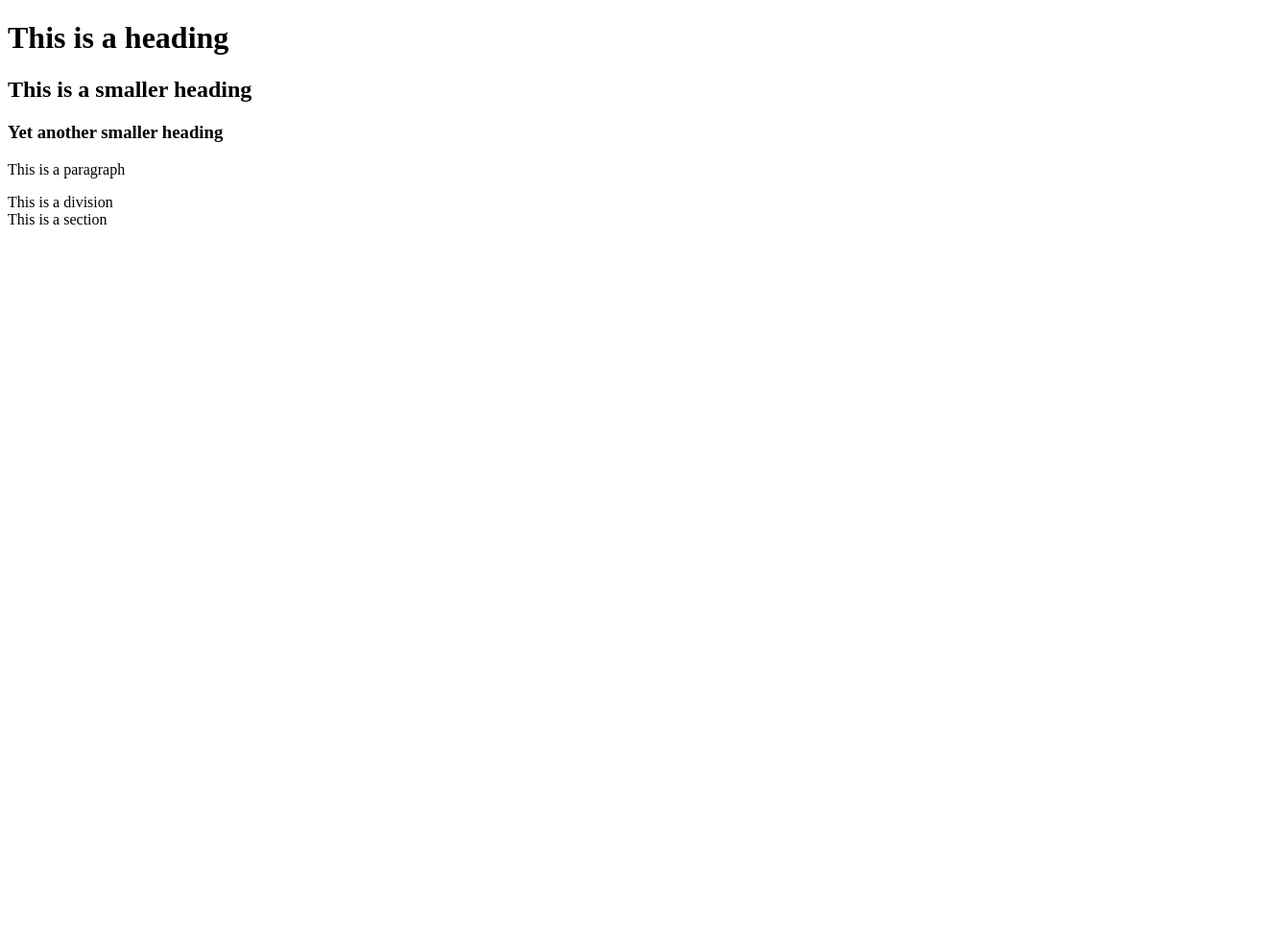
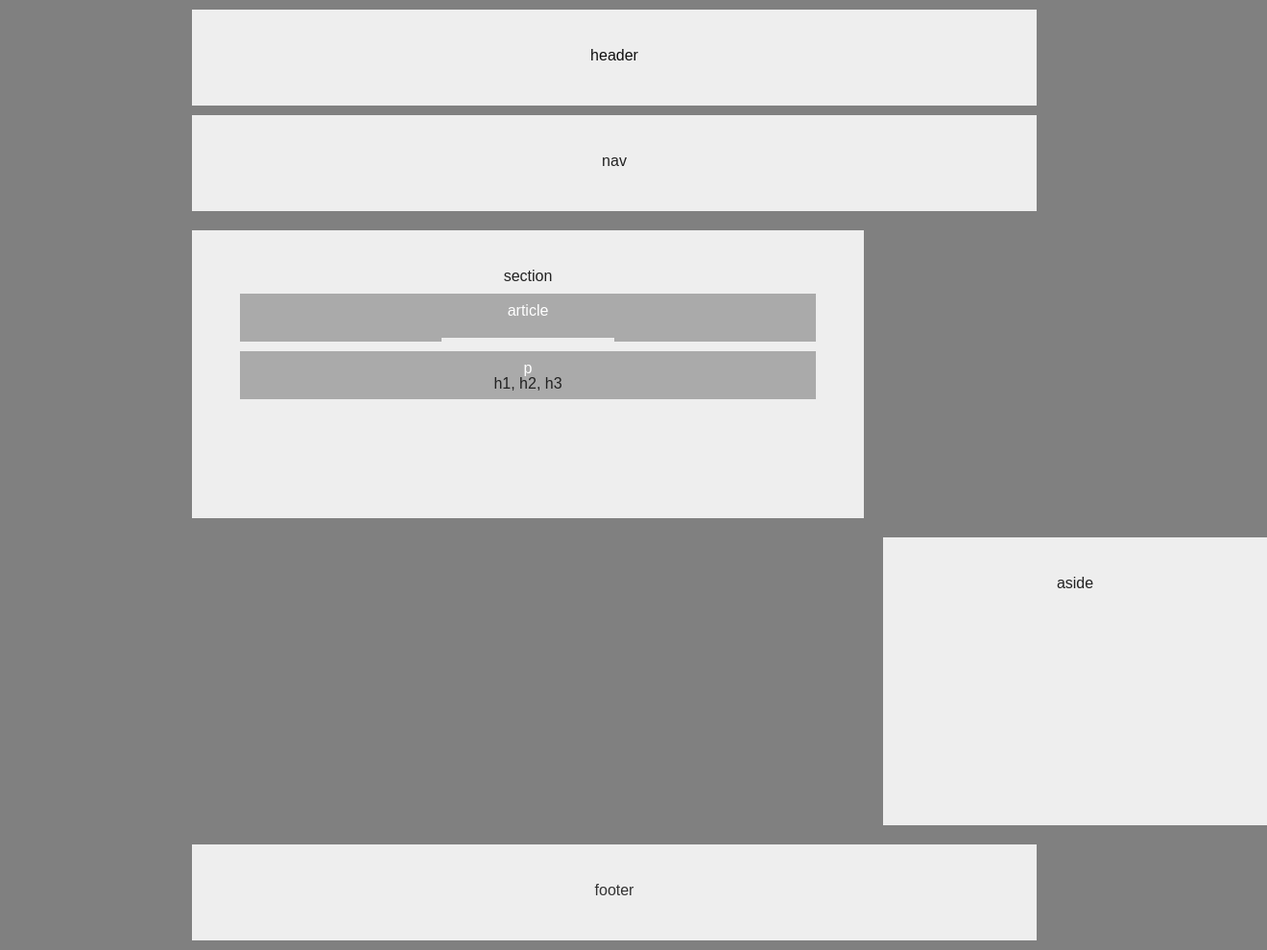
Before and after one commit to shadowthorn69/shadowthorn69.github.io, a plain HTML site: page index.html in a window 1280 px wide. Shown: the whole page at 96% size, 1320 px wide, since content can reach past the window. Before the commit the page ends 800 px from the top, so only its background shows below. Drawn offline with nearby package versions, Linux system fonts and the light colour scheme.

Commit message:
Initial commit

```diff
--- /dev/null
+++ b/floats.css
@@ -0,0 +1,114 @@
+/**
+ * Float Layout Activity
+ **/
+.clear{
+	clear:both;
+}
+
+* {
+	box-sizing: border-box;
+	text-align: center;
+}
+
+body {
+	background-color: gray;
+}
+
+header {
+	padding: 40px;
+	margin-bottom: 10px;
+	margin-right: 200px;
+	margin-top: 10px;
+	margin-left: 200px;
+	color: #111;
+	height: 100px;
+	background: #eee;
+	font-family: "arial", arial, sans-serif;
+	color: dark gray;
+	text-align: center;
+}
+
+nav {
+	padding: 40px;
+	margin-bottom: 10px;
+	margin-right: 200px;
+	margin-top: 10px;
+	margin-left: 200px;
+	color: #222;
+	height: 100px;
+	background: #eee;
+	font-family: "arial", arial, sans-serif;
+	color: dark gray;
+}
+
+section {
+	padding: 40px;
+	width: 700px;
+	margin-top: 20px;
+	margin-bottom: 20px;
+	margin-left: 200px;
+	margin-right: 200px;
+	color: #222;
+	height: 300px;
+	background: #eee;
+	font-family: "arial", arial, sans-serif;
+	color: dark gray;
+}
+
+article {
+	padding: 10px;
+	width: 600px;
+	margin-top: 10px;
+	margin-bottom: 10px;
+	margin-left: 10px;
+	margin-right: 10px;
+	color: #555;
+	height: 50px;
+	background: #aaa;
+	font-family: "arial", arial, sans-serif;
+	color: white;
+}
+
+aside {
+	position: relative;
+	left: 720px;
+	padding: 40px;
+	width: 400px;
+	margin-top: 20px;
+	margin-bottom: 20px;
+	margin-left: 200px;
+  	margin-right: 200px;
+	color: #222;
+	height: 300px;
+	background: #eee;
+	font-family: "arial", arial, sans-serif;
+	color: dark gray;
+}
+
+
+div {
+	padding: 40px;
+	margin-top: 20px;
+	margin-bottom: 20px;
+	margin-left: 200px;
+  	margin-right: 200px;
+	color: #222;
+	height: 100px;
+	background: #eee;
+	font-family: "arial", arial, sans-serif;
+	color: dark gray;
+}
+
+
+footer {
+	padding: 40px;
+	margin-bottom: 10px;
+	margin-right: 200px;
+	margin-top: 10px;
+	margin-left: 200px;
+	color: #333;
+	height: 100px;
+ 	background: #eee;
+ 	font-family: "arial", arial, sans-serif;
+ 	color: dark gray;
+	}
--- a/index.html
+++ b/index.html
@@ -1,22 +1,51 @@
-<!DOCTYPE HTML>
+<!-- STUDENTS: Head to float.css for your assignment -->
 <!DOCTYPE html>
-
-<html>
+<html lang="en-us">
 
 <head>
-
-	<title>Patrick Beach</title>
-
+  <meta charset="UTF-8">
+  <title>Floats</title>
+  <link rel="stylesheet" type="text/css" href="https://cdnjs.cloudflare.com/ajax/libs/meyer-reset/2.0/reset.css">
+  <link rel="stylesheet" type="text/css" href="floats.css">
 </head>
 
 <body>
 
-	<h1>This is a heading</h1>
-	<h2>This is a smaller heading</h2>
-	<h3>Yet another smaller heading</h3>
-	<p>This is a paragraph</p>
-	<div>This is a division</div>
-	<section>This is a section</section>
+  <header>
+    header
+  </header>
+
+
+  <nav id = "nav">
+    nav
+  </nav>
+
+
+  <section id = "section">
+    section
+        <article id = "article">
+          article
+            <div id = "div">
+              <p>
+                h1, h2, h3
+              </p>
+            </div>
+        </article>
+        <article id = "article">
+          p
+        </article>
+  </section>
+
+
+  <aside id = "aside">
+    aside
+  </aside>
+
+
+  <footer>
+    footer
+  </footer>
 
 </body>
+
 </html>
```
